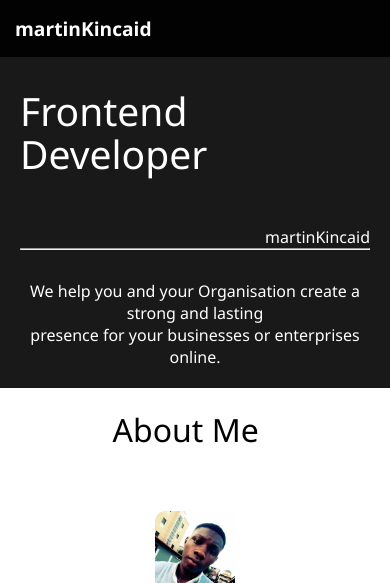
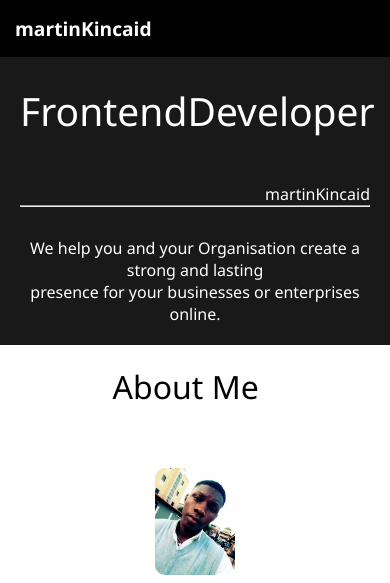
Before and after one commit to martins003/my-portfolio, a plain HTML site: page index.html in a window 390 px wide. Shown: the top 583 px of the page. Drawn offline with Linux system fonts and the light colour scheme.

Commit message:
Update portfolio.css

```diff
--- a/portfolio.css
+++ b/portfolio.css
@@ -284,7 +284,9 @@ footer .socials{
   .intro {
     padding: 20px;
   }
-
+.intro .dev{
+  display: flex;
+}
   .intro h1 {
     font-size: 10vw; /* Scales with screen size */
     text-align: start;
```
